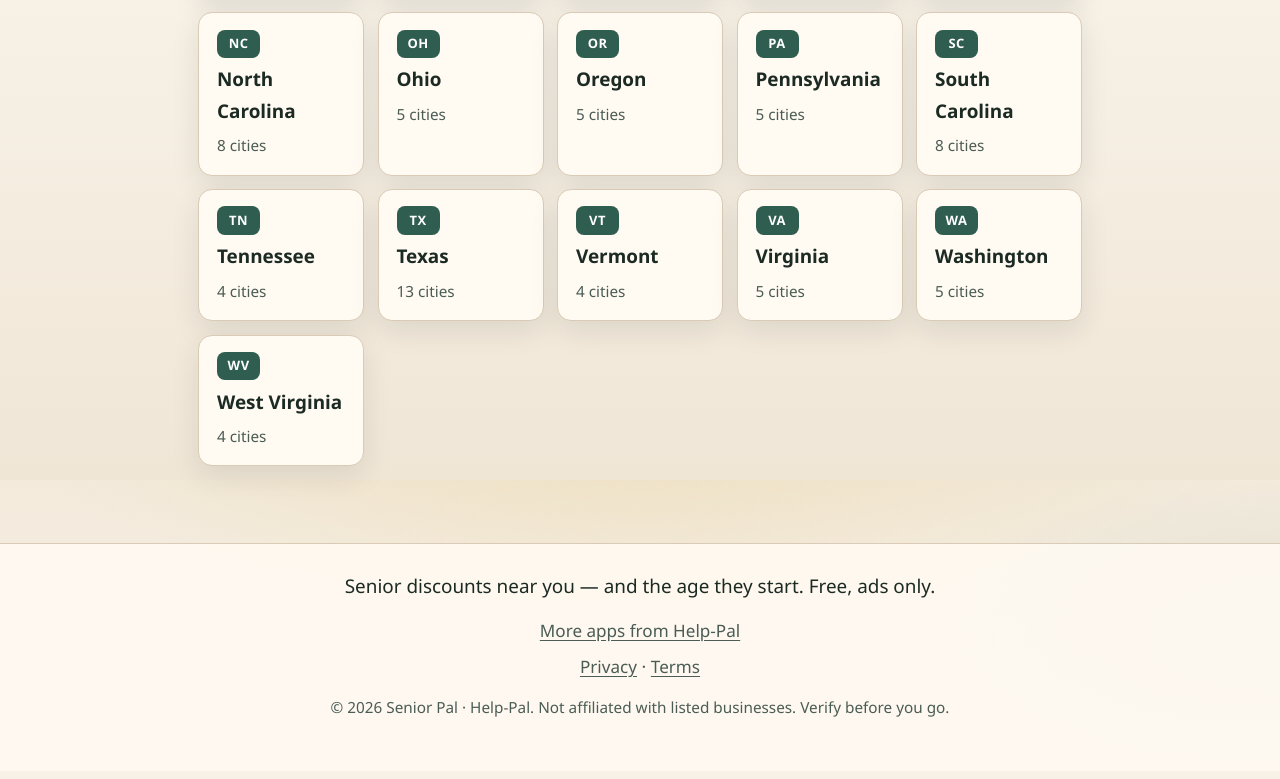
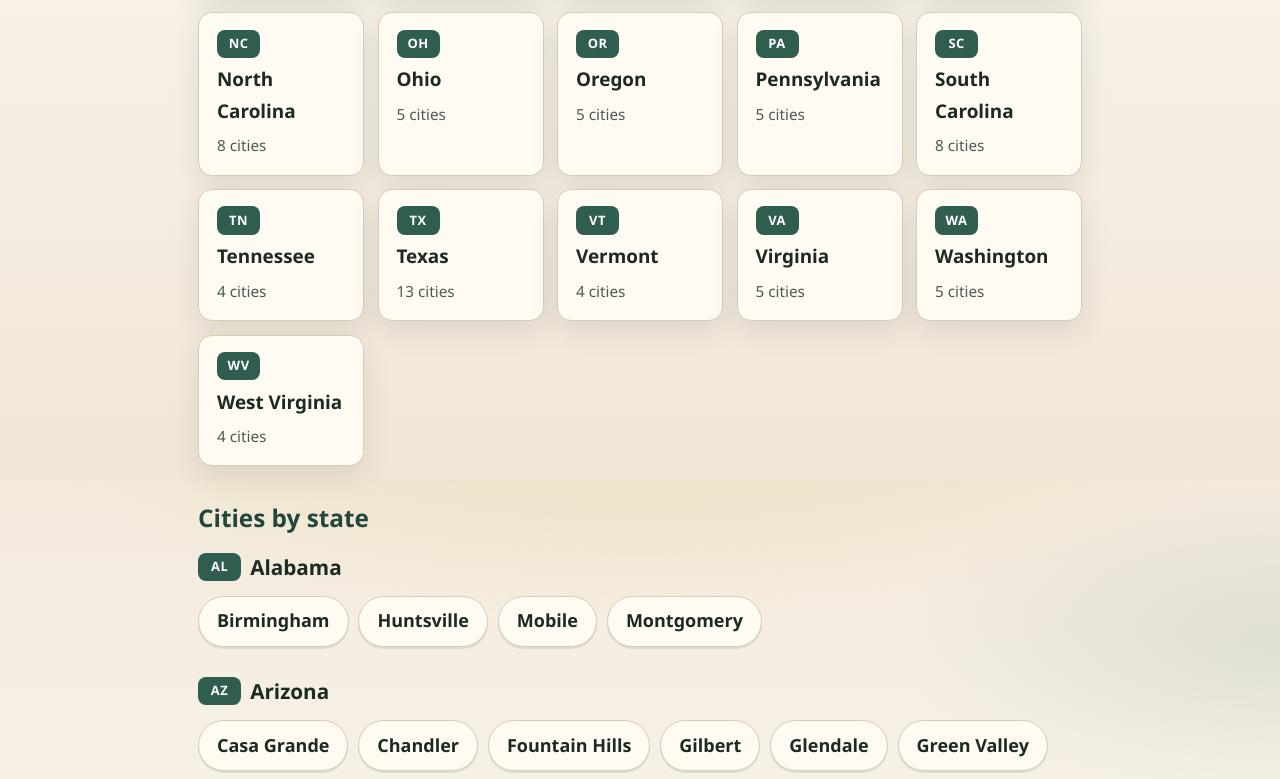
Before and after one commit to ashleyfarms/senior-pal, a React (Vite) app: page /cities in a window 1280 px wide. Shown: the part 1120-1899 px from the top of the page. Built offline with nearby package versions, Linux system fonts and the light colour scheme.

Commit message:
Show cities under each state again
State tiles plus city chips; search still available.

```diff
--- a/src/pages/Cities.tsx
+++ b/src/pages/Cities.tsx
@@ -13,7 +13,7 @@ export function Cities() {
     <div className="page">
       <h1>Browse by state</h1>
       <p className="lede">
-        Pick a state, then search for your city. We prioritize retirement hubs,
+        Pick a state to see its cities, or search. We prioritize retirement hubs,
         high 65+ areas, and big senior population centers. National chain
         discounts show in every city; local deals appear when we have them.
       </p>
@@ -43,6 +43,32 @@ export function Cities() {
           </Link>
         ))}
       </div>
+
+      <h2 className="section-title">Cities by state</h2>
+      <div className="state-groups">
+        {groups.map((group) => (
+          <section key={group.stateAbbr} className="state-group" id={`state-${group.stateAbbr}`}>
+            <h3 className="state-group__title">
+              <Link className="state-group__link" to={`/state/${group.stateAbbr.toLowerCase()}`}>
+                <span className="state-chip">{group.stateAbbr}</span>
+                {group.state}
+              </Link>
+            </h3>
+            <ul className="city-list" role="list">
+              {group.cities.map((city) => (
+                <li key={city.id}>
+                  <Link
+                    className="city-chip"
+                    to={`/city/${city.id}${category ? `?category=${category}` : ''}`}
+                  >
+                    {city.name}
+                  </Link>
+                </li>
+              ))}
+            </ul>
+          </section>
+        ))}
+      </div>
     </div>
   );
 }
--- a/src/pages/StatePage.tsx
+++ b/src/pages/StatePage.tsx
@@ -33,8 +33,7 @@ export function StatePage() {
         <span className="state-chip">{group.stateAbbr}</span> {group.state}
       </h1>
       <p className="lede">
-        Search for a city in {group.state}. Age eligibility is on every discount
-        card.
+        Cities in {group.state}. Age eligibility is on every discount card.
       </p>
       {catLabel && (
         <p className="banner">
@@ -49,6 +48,19 @@ export function StatePage() {
         />
       </div>
 
+      <ul className="city-list city-list--large" role="list">
+        {group.cities.map((city) => (
+          <li key={city.id}>
+            <Link
+              className="city-chip"
+              to={`/city/${city.id}${category ? `?category=${category}` : ''}`}
+            >
+              {city.name}
+            </Link>
+          </li>
+        ))}
+      </ul>
+
       <p className="muted-note">
         <Link to="/cities">All states</Link>
       </p>
```
